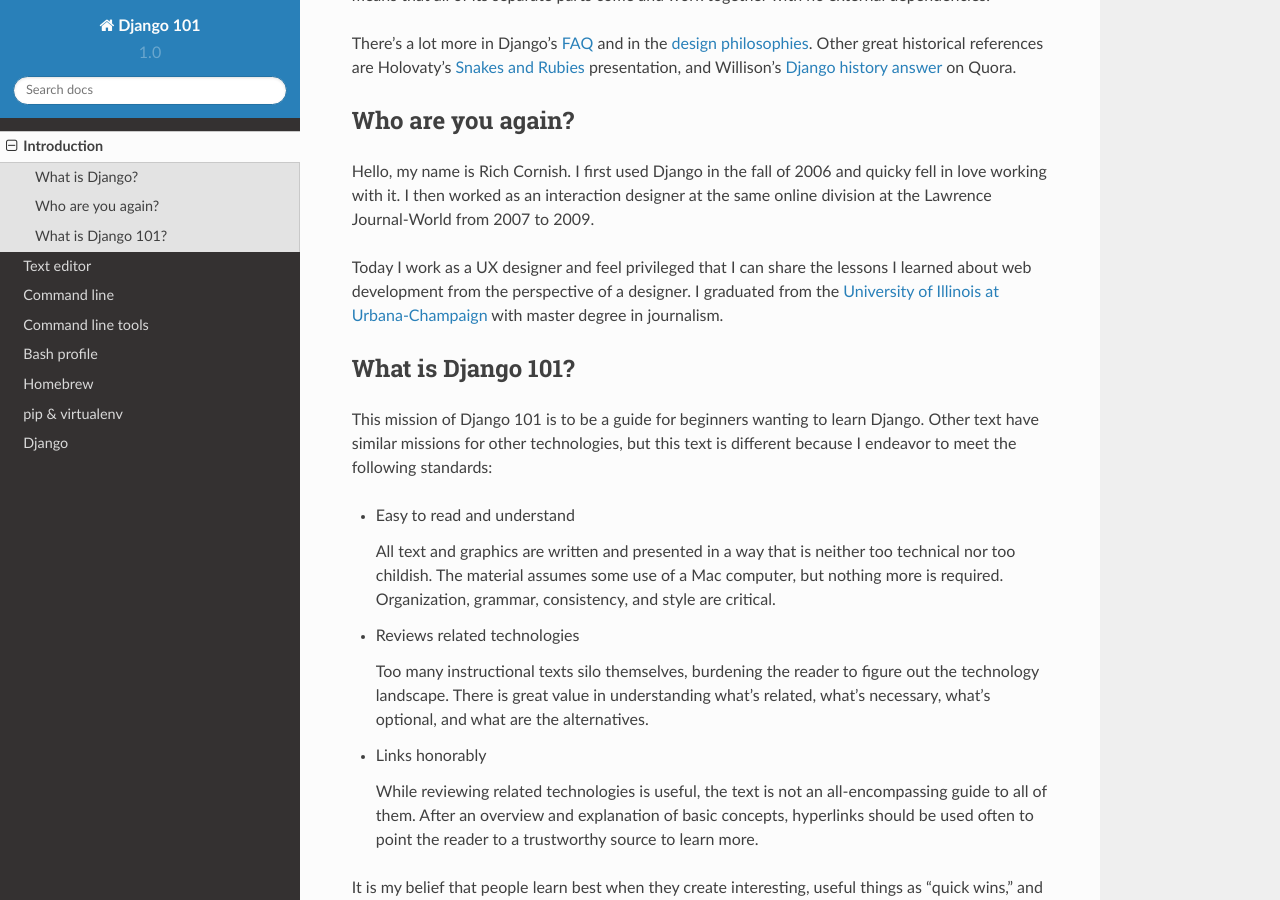
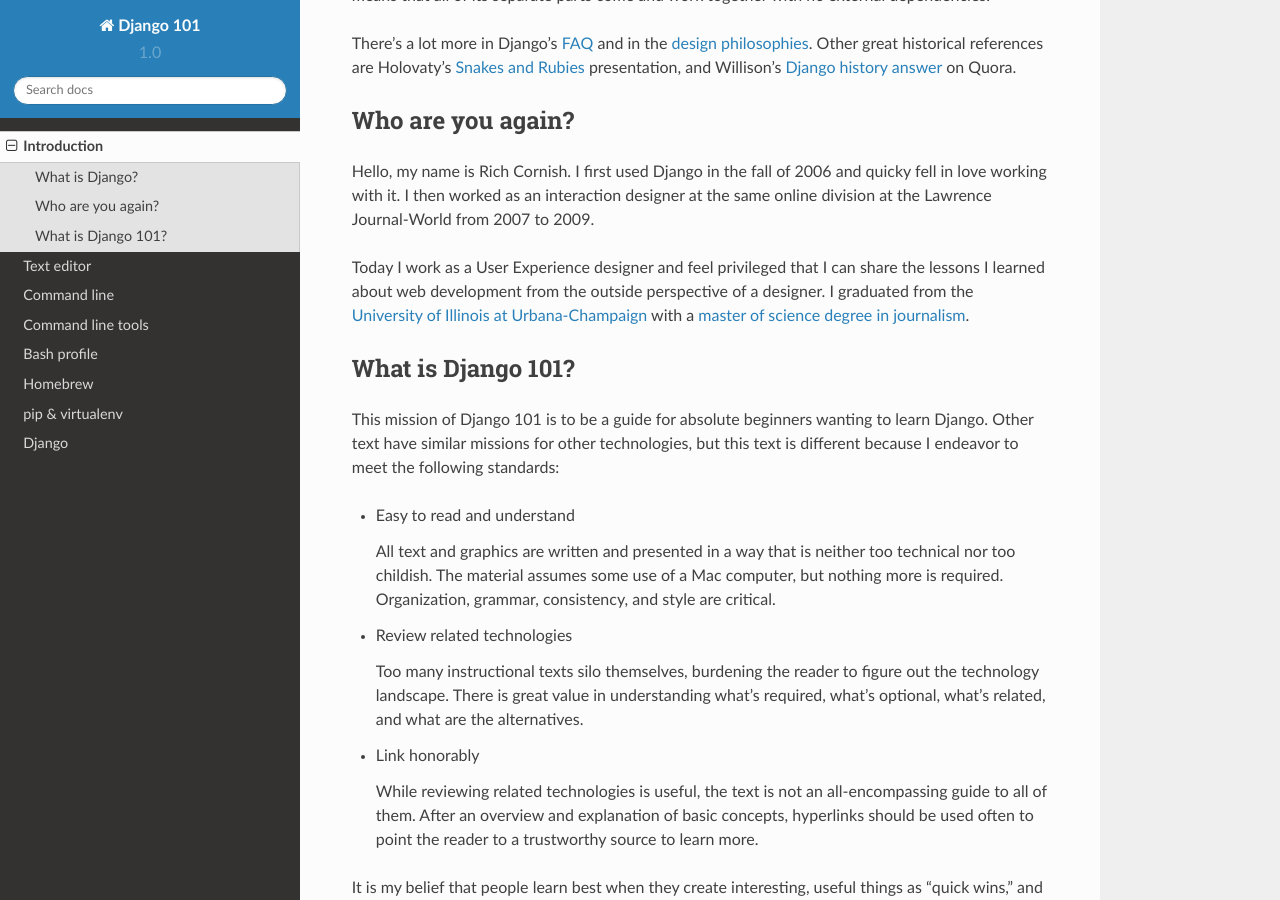
Before and after one commit to MikeTam1021/friendly-101, a Sphinx documentation site: the page built from docs/introduction.rst, in a window 1280 px wide and 900 px high, scrolled down 1120 px. Built offline with Sphinx 7.4.7 and the Read the Docs theme 2.0.0, drawn with Linux system fonts in a browser that asks for light colours.

Commit message:
Small typos here and there

```diff
--- a/docs/homebrew.rst
+++ b/docs/homebrew.rst
@@ -3,7 +3,7 @@
 Homebrew
 ========
 
-Several years ago, compiling one's software was a `messy and complicated process <http://hivelogic.com/articles/installing-ruby-on-rails-on-tiger>`_. `Some <https://www.macports.org/>`_ `tried <http://www.finkproject.org/>`_ to create solutions, but it was said that the process was enough to drive one to drink until **Homebrew** arrived to make compiling source code much easier.
+Several years ago, compiling one's software was a `messy and complicated process <http://hivelogic.com/articles/installing-ruby-on-rails-on-tiger>`_. `Some <https://www.macports.org/>`_ `tried <http://www.finkproject.org/>`_ to create solutions, but it was said that the process was enough to drive one to drink until **Homebrew** arrived.
 
 What's Hombrew?
 ---------------
@@ -191,4 +191,4 @@
    # Check all packages for installation integrity
    $ brew doctor
 
-It's possible to avoid installing Homebrew packages by visiting the respective websites of `Python <https://www.python.org/>`_, `SQLite <http://www.sqlite.org/>`_, and others, and installing each DMG (or worse, compiling manually), but I highly recommend  Homebrew for of its convenience and ease of use.
+It's possible to avoid installing Homebrew packages by visiting the respective websites of `Python <https://www.python.org/>`_, `SQLite <http://www.sqlite.org/>`_, and others, and installing each DMG (or worse, compiling manually), but I highly recommend  Homebrew for its convenience and ease of use.
--- a/docs/introduction.rst
+++ b/docs/introduction.rst
@@ -35,22 +35,22 @@
 
 Hello, my name is Rich Cornish. I first used Django in the fall of 2006 and quicky fell in love working with it. I then worked as an interaction designer at the same online division at the Lawrence Journal-World from 2007 to 2009.
 
-Today I work as a UX designer and feel privileged that I can share the lessons I learned about web development from the perspective of a designer. I graduated from the `University of Illinois at Urbana-Champaign <http://illinois.edu/>`_ with master degree in journalism.
+Today I work as a User Experience designer and feel privileged that I can share the lessons I learned about web development from the outside perspective of a designer. I graduated from the `University of Illinois at Urbana-Champaign <http://illinois.edu/>`_ with a `master of science degree in journalism <http://catalog.illinois.edu/graduate/graduate-majors/journalism/>`_.
 
 What is Django 101?
 -------------------
 
-This mission of Django 101 is to be a guide for beginners wanting to learn Django. Other text have similar missions for other technologies, but this text is different because I endeavor to meet the following standards:
+This mission of Django 101 is to be a guide for absolute beginners wanting to learn Django. Other text have similar missions for other technologies, but this text is different because I endeavor to meet the following standards:
 
 - Easy to read and understand
 
   All text and graphics are written and presented in a way that is neither too technical nor too childish. The material assumes some use of a Mac computer, but nothing more is required. Organization, grammar, consistency, and style are critical.
 
-- Reviews related technologies
+- Review related technologies
 
-  Too many instructional texts silo themselves, burdening the reader to figure out the technology landscape. There is great value in understanding what's related, what's necessary, what's optional, and what are the alternatives.
+  Too many instructional texts silo themselves, burdening the reader to figure out the technology landscape. There is great value in understanding what's required, what's optional, what's related, and what are the alternatives.
 
-- Links honorably
+- Link honorably
 
   While reviewing related technologies is useful, the text is not an all-encompassing guide to all of them. After an overview and explanation of basic concepts, hyperlinks should be used often to point the reader to a trustworthy source to learn more.
 
--- a/docs/pipvirtualenv.rst
+++ b/docs/pipvirtualenv.rst
@@ -3,7 +3,7 @@
 pip & virtualenv
 ================
 
-If you were reading carefully in :ref:`installing_python` in the Homebrew lesson, you might have noticed the following lines in the success message after installing Python.
+If you were reading carefully in :ref:`installing_python` in the Homebrew lesson, you might have noticed the following lines in the success message.
 
 .. code-block:: bash
 
```
Also changed, not shown: docs/django.rst (+7 -3 lines).
